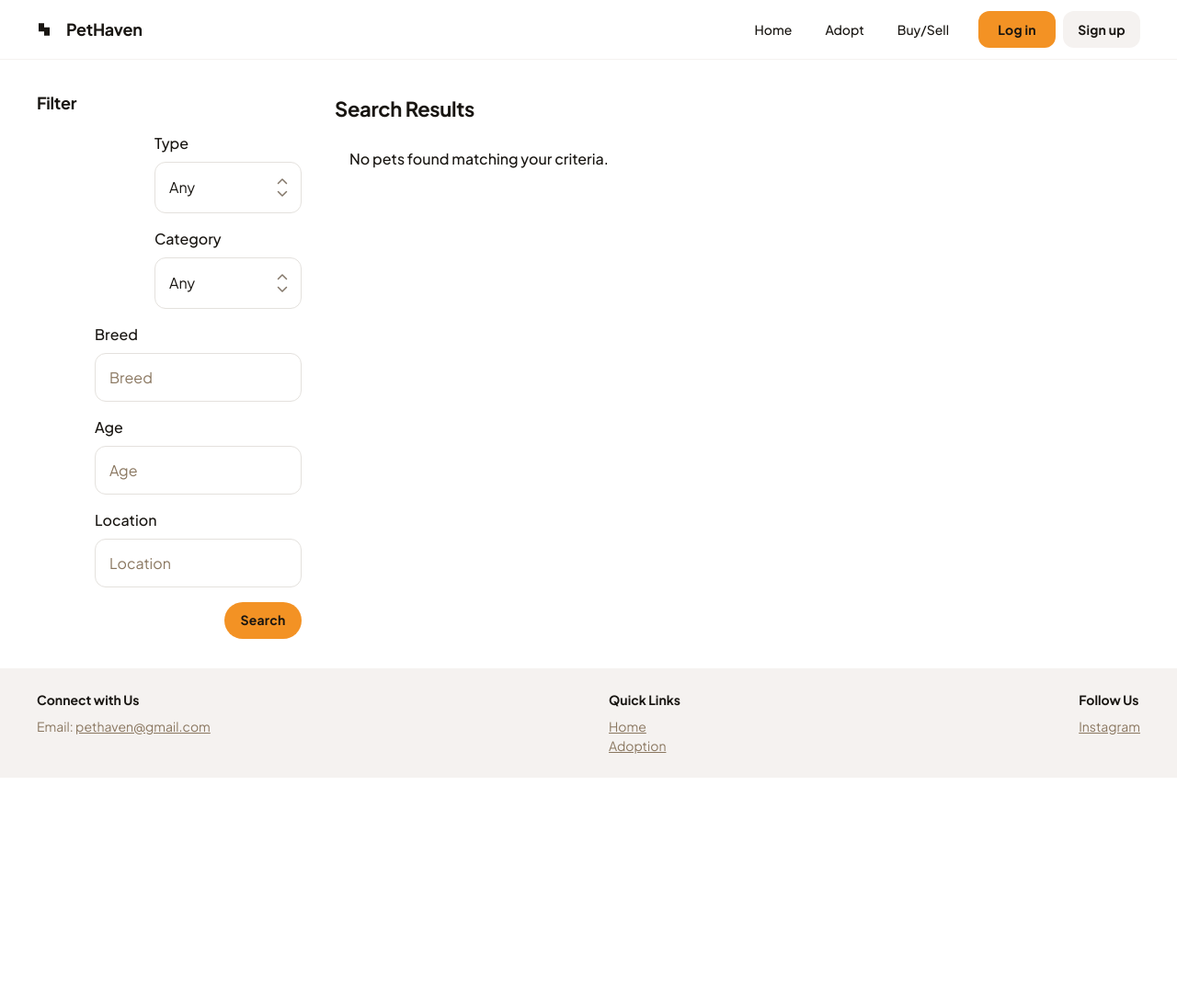
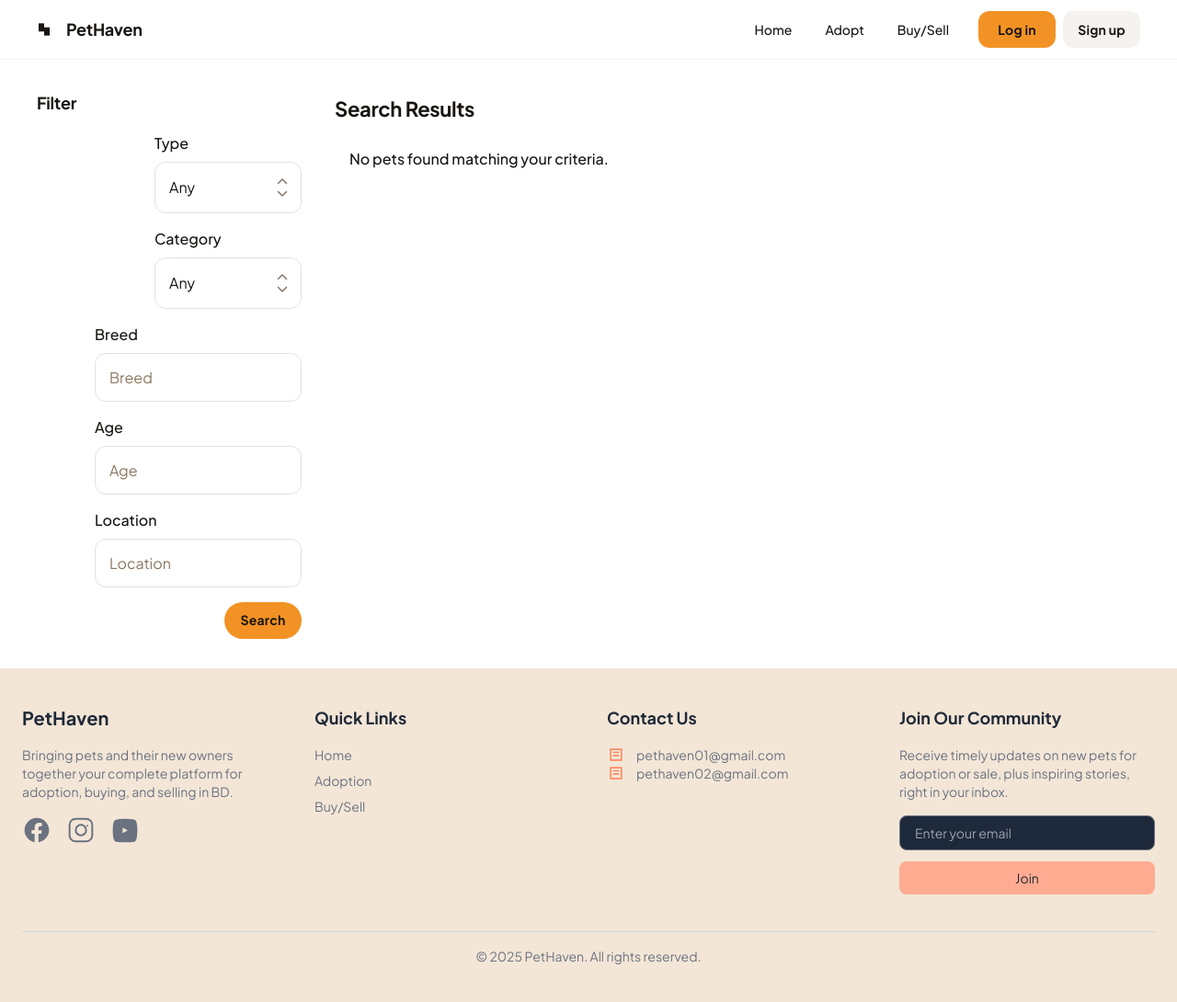
Before and after one commit to arnob444/PetHaven-Project, a PHP site: page /search.php in a window 1280 px wide. Shown: the whole page at 92% size. Before the commit the page ends 846 px from the top, so only its background shows below. Run offline with PHP 8.4, Linux system fonts and the light colour scheme; data that the repository does not hold is empty; some libraries are stand-ins or nearby versions.

Commit message:
seventh week

```diff
--- a/includes/footer.php
+++ b/includes/footer.php
@@ -1,42 +1,78 @@
-<footer class="bg-[#f5f2f0] px-10 py-6 mt-auto">
-  <div class="flex flex-wrap justify-between items-start gap-6">
+<footer class="bg-[#F3E6D7] text-gray-800 px-6 py-10 mt-auto">
+  <div class="max-w-7xl mx-auto grid grid-cols-1 md:grid-cols-2 lg:grid-cols-4 gap-10">
 
-    <!-- Contact Info -->
     <div>
-      <h4 class="text-[#181511] text-sm font-bold mb-2">Connect with Us</h4>
-      <p class="text-[#8a7760] text-sm font-normal">Email:
-        <a href="mailto:pethaven@gmail.com" class="underline">pethaven@gmail.com</a>
+      <div class="flex items-center gap-3 mb-4">
+        <span class="text-xl font-semibold">PetHaven</span>
+      </div>
+      <p class="text-sm text-gray-500">
+       Bringing pets and their new owners together your complete platform for adoption, buying, and selling in BD.
       </p>
-    </div>
 
-    <!-- Quick Links -->
-    <div>
-      <h4 class="text-[#181511] text-sm font-bold mb-2">Quick Links</h4>
-      <div class="flex flex-wrap gap-4">
-        <a href="../index.php" class="text-[#8a7760] text-sm font-normal underline">Home</a>
-        <a href="../search.php?listing_type=adoption" class="text-[#8a7760] text-sm font-normal underline">Adoption</a>
-        <a href="../search.php?listing_type=buy_sell" class="text-[#8a7760] text-sm font-normal underline">Buy/Sell</a>
-      </div>
-    </div>
+      <div class="flex gap-4 mt-4">
 
-    <!-- Social Icons -->
-    <div>
-      <h4 class="text-[#181511] text-sm font-bold mb-2">Follow Us</h4>
-      <div class="flex gap-4 text-[#8a7760]">
-        <a href="#" aria-label="Instagram">
-          <!-- Instagram Icon -->
-          <svg xmlns="http://www.w3.org/2000/svg" fill="currentColor" class="w-5 h-5 hover:text-[#f39224]" viewBox="0 0 24 24">
-            <path d="M12 2.2c3.2 0 3.6 0 4.9.1 1.2.1 1.8.3 2.2.5.5.2.9.5 1.3.9.4.4.7.8.9 1.3.2.4.4 1 .5 2.2.1 1.3.1 1.7.1 4.9s0 3.6-.1 4.9c-.1 1.2-.3 1.8-.5 2.2-.2.5-.5.9-.9 1.3-.4.4-.8.7-1.3.9-.4.2-1 .4-2.2.5-1.3.1-1.7.1-4.9.1s-3.6 0-4.9-.1c-1.2-.1-1.8-.3-2.2-.5a3.6 3.6 0 0 1-2.2-2.2c-.2-.4-.4-1-.5-2.2C2.2 15.6 2.2 15.2 2.2 12s0-3.6.1-4.9c.1-1.2.3-1.8.5-2.2.2-.5.5-.9.9-1.3.4-.4.8-.7 1.3-.9.4-.2 1-.4 2.2-.5C8.4 2.2 8.8 2.2 12 2.2Zm0 1.8c-3.1 0-3.4 0-4.6.1-1 .1-1.5.2-1.9.4-.5.2-.8.4-1.1.8a2.3 2.3 0 0 0-.8 1.1c-.1.4-.3.9-.4 1.9-.1 1.2-.1 1.5-.1 4.6s0 3.4.1 4.6c.1 1 .2 1.5.4 1.9.2.5.4.8.8 1.1.3.3.6.6 1.1.8.4.1.9.3 1.9.4 1.2.1 1.5.1 4.6.1s3.4 0 4.6-.1c1-.1 1.5-.2 1.9-.4.5-.2.8-.4 1.1-.8.3-.3.6-.6.8-1.1.1-.4.3-.9.4-1.9.1-1.2.1-1.5.1-4.6s0-3.4-.1-4.6c-.1-1-.2-1.5-.4-1.9a2.3 2.3 0 0 0-.8-1.1 2.3 2.3 0 0 0-1.1-.8c-.4-.1-.9-.3-1.9-.4-1.2-.1-1.5-.1-4.6-.1Zm0 3.5a5.3 5.3 0 1 1 0 10.6 5.3 5.3 0 0 1 0-10.6Zm0 8.7a3.4 3.4 0 1 0 0-6.8 3.4 3.4 0 0 0 0 6.8Zm5.6-9.2a1.2 1.2 0 1 1 0-2.4 1.2 1.2 0 0 1 0 2.4Z"/>
+        <a href="https://www.facebook.com" target="_blank" class="text-gray-500 hover:text-[#FF8A65] transition-colors">
+          <svg class="w-6 h-6 md:w-8 md:h-8" fill="currentColor" viewBox="0 0 24 24">
+            <path d="M22 12.07C22 6.5 17.52 2 12 2S2 6.5 2 12.07c0 4.93 3.59 9 8.25 9.88v-6.99h-2.5v-2.89h2.5V9.9c0-2.47 1.49-3.83 3.77-3.83 1.09 0 2.23.2 2.23.2v2.45h-1.25c-1.23 0-1.62.76-1.62 1.54v1.85h2.75l-.44 2.89h-2.31v6.99C18.41 21.07 22 16.99 22 12.07Z"/>
           </svg>
         </a>
-        <a href="#" aria-label="Facebook">
-          <!-- Facebook Icon -->
-          <svg xmlns="http://www.w3.org/2000/svg" fill="currentColor" class="w-5 h-5 hover:text-[#f39224]" viewBox="0 0 24 24">
-            <path d="M22 12a10 10 0 1 0-11.5 9.9v-7H8v-3h2.5V9.5c0-2.5 1.5-3.9 3.8-3.9 1.1 0 2.2.2 2.2.2v2.4h-1.2c-1.2 0-1.5.7-1.5 1.4V12H17l-.5 3h-2v7A10 10 0 0 0 22 12Z"/>
+
+        <a href="https://www.instagram.com" target="_blank" class="text-gray-500 hover:text-[#FF8A65] transition-colors">
+          <svg class="w-6 h-6 md:w-8 md:h-8" fill="currentColor" viewBox="0 0 24 24">
+            <path d="M7.75 2h8.5A5.75 5.75 0 0122 7.75v8.5A5.75 5.75 0 0116.25 22h-8.5A5.75 5.75 0 012 16.25v-8.5A5.75 5.75 0 017.75 2Zm0 1.5A4.25 4.25 0 003.5 7.75v8.5A4.25 4.25 0 007.75 20.5h8.5a4.25 4.25 0 004.25-4.25v-8.5A4.25 4.25 0 0016.25 3.5h-8.5ZM12 7a5 5 0 110 10 5 5 0 010-10Zm0 1.5a3.5 3.5 0 100 7 3.5 3.5 0 000-7Zm5.25-.75a.75.75 0 110 1.5.75.75 0 010-1.5Z"/>
+          </svg>
+        </a>
+
+        <a href="https://www.youtube.com" target="_blank" class="text-gray-500 hover:text-[#FF8A65] transition-colors">
+          <svg class="w-6 h-6 md:w-8 md:h-8" fill="currentColor" viewBox="0 0 24 24">
+            <path d="M19.635 3.284A3.06 3.06 0 0121.16 5.1c.89 2.364.89 7.3.89 7.3s0 4.937-.89 7.3a3.06 3.06 0 01-1.525 1.816C17.428 22 12 22 12 22s-5.428 0-7.635-.484A3.06 3.06 0 012.84 19.7C1.95 17.337 2 12.4 2 12.4s-.05-4.937.84-7.3A3.06 3.06 0 015.205 3.284C7.412 2.8 12 2.8 12 2.8s4.588 0 6.795.484ZM10 9.845v4.71l4.157-2.355L10 9.845Z"/>
           </svg>
         </a>
       </div>
     </div>
 
+
+    <div>
+      <h4 class="text-lg font-semibold mb-4">Quick Links</h4>
+      <ul class="flex flex-col gap-2 text-gray-500 text-sm">
+        <li><a href="index.php" class="hover:text-[#FF8A65] transition-colors">Home</a></li>
+        <li><a href="search.php?listing_type=adoption" class="hover:text-[#FF8A65] transition-colors">Adoption</a></li>
+        <li><a href="search.php?listing_type=buy_sell" class="hover:text-[#FF8A65] transition-colors">Buy/Sell</a></li>
+      </ul>
+    </div>
+
+
+    <div>
+      <h4 class="text-lg font-semibold mb-4">Contact Us</h4>
+      <div class="flex items-center gap-3 text-gray-500 text-sm">
+        <svg class="w-5 h-5 text-[#FF8A65]" fill="currentColor" viewBox="0 0 24 24">
+          <path d="M4 4h16v16H4V4zm2 2v12h12V6H6zm2 2h8v2H8V8zm0 4h8v2H8v-2z"/>
+        </svg>
+        <a href="mailto:pethaven@gmail.com" class="hover:text-[#FF8A65]">pethaven01@gmail.com</a>
+      </div>
+      <div class="flex items-center gap-3 text-gray-500 text-sm">
+        <svg class="w-5 h-5 text-[#FF8A65]" fill="currentColor" viewBox="0 0 24 24">
+          <path d="M4 4h16v16H4V4zm2 2v12h12V6H6zm2 2h8v2H8V8zm0 4h8v2H8v-2z"/>
+        </svg>
+        <a href="mailto:pethaven@gmail.com" class="hover:text-[#FF8A65]">pethaven02@gmail.com</a>
+      </div>
+    </div>
+
+
+    <div>
+      <h4 class="text-lg font-semibold mb-4">Join Our Community</h4>
+      <p class="text-sm text-gray-500 mb-4">Receive timely updates on new pets for adoption or sale, plus inspiring stories, right in your inbox.</p>
+      <form class="flex flex-col gap-3">
+        <input type="email" placeholder="Enter your email" class="px-4 py-2 rounded-lg bg-[#1e293b] text-sm text-white placeholder-gray-400 outline-none focus:ring-2 focus:ring-[#FF8A65]" />
+        <button type="submit" class="bg-[#FFAB91] hover:bg-[#FF8A65] transition-colors text-sm px-4 py-2 rounded-lg">
+          Join
+        </button>
+      </form>
+    </div>
+  </div>
+
+
+  <div class="mt-10 border-t border-gray-300 pt-4 text-center text-sm text-gray-500">
+    © 2025 PetHaven. All rights reserved.
   </div>
 </footer>
--- a/search.php
+++ b/search.php
@@ -59,11 +59,9 @@ $result = mysqli_stmt_get_result($stmt);
         <header class="flex items-center justify-between whitespace-nowrap border-b border-solid border-b-[#f5f2f0] px-10 py-3">
           <div class="flex items-center gap-4 text-[#181511]">
             <div class="size-4">
-              <svg viewBox="0 0 48 48" fill="none" xmlns="http://www.w3.org/2000/svg">
-                <path fill-rule="evenodd" clip-rule="evenodd" d="M24 4H6V17.3333V30.6667H24V44H42V30.6667V17.3333H24V4Z" fill="currentColor"></path>
-              </svg>
+              <img src="assets/images/icons/logo.png" alt="PetHaven Logo" class="w-5 h-4" />
             </div>
-            <h2 class="text-[#181511] text-lg font-bold leading-tight tracking-[-0.015em]">PetHaven</h2>
+            <h2 class="text-[#181511] text-lg font-bold leading-tight tracking-[-0.015em]"><a href="index.php">PetHaven</a></h2>
           </div>
           <div class="flex flex-1 justify-end gap-8">
             <div class="flex items-center gap-9">
@@ -175,23 +173,7 @@ $result = mysqli_stmt_get_result($stmt);
             </div>
           </div>
         </div>
-        <footer class="bg-[#f5f2f0] px-10 py-6 mt-auto">
-          <div class="flex flex-wrap justify-between gap-6">
-            <div>
-              <h4 class="text-[#181511] text-sm font-bold leading-normal mb-2">Connect with Us</h4>
-              <p class="text-[#8a7760] text-sm font-normal leading-normal">Email: <a href="mailto:pethaven@gmail.com" class="underline">pethaven@gmail.com</a></p>
-            </div>
-            <div>
-              <h4 class="text-[#181511] text-sm font-bold leading-normal mb-2">Quick Links</h4>
-              <p class="text-[#8a7760] text-sm font-normal leading-normal"><a href="index.php" class="underline">Home</a></p>
-              <p class="text-[#8a7760] text-sm font-normal leading-normal"><a href="search.php?listing_type=adoption" class="underline">Adoption</a></p>
-            </div>
-            <div>
-              <h4 class="text-[#181511] text-sm font-bold leading-normal mb-2">Follow Us</h4>
-              <p class="text-[#8a7760] text-sm font-normal leading-normal"><a href="#" class="underline">Instagram</a></p>
-            </div>
-          </div>
-        </footer>
+        <?php include 'includes/footer.php'; ?>
       </div>
     </div>
 </body>
```
